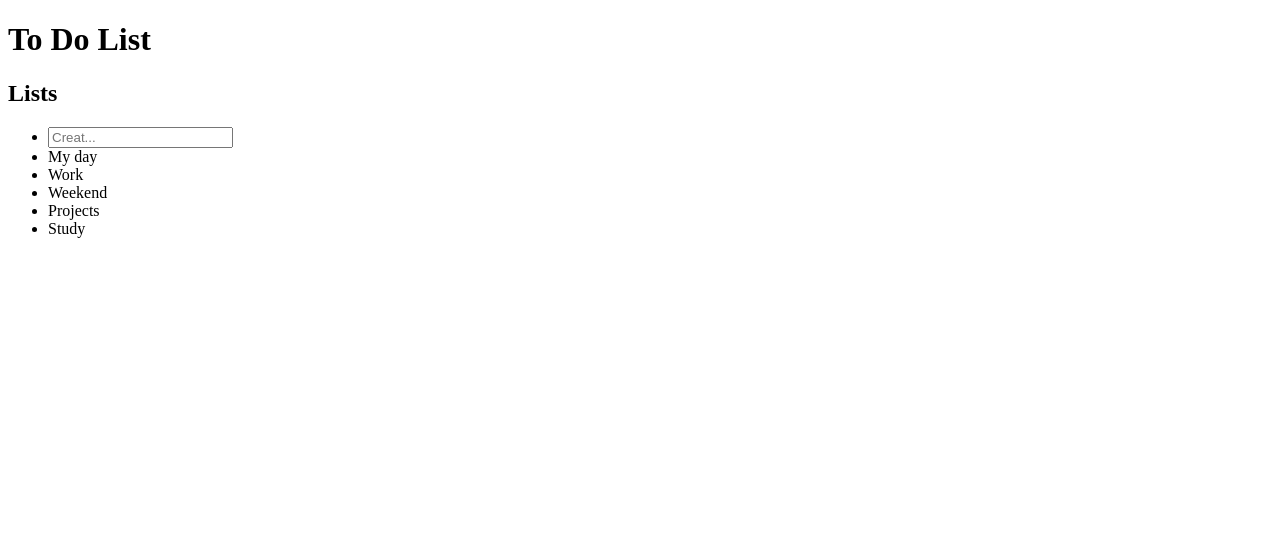
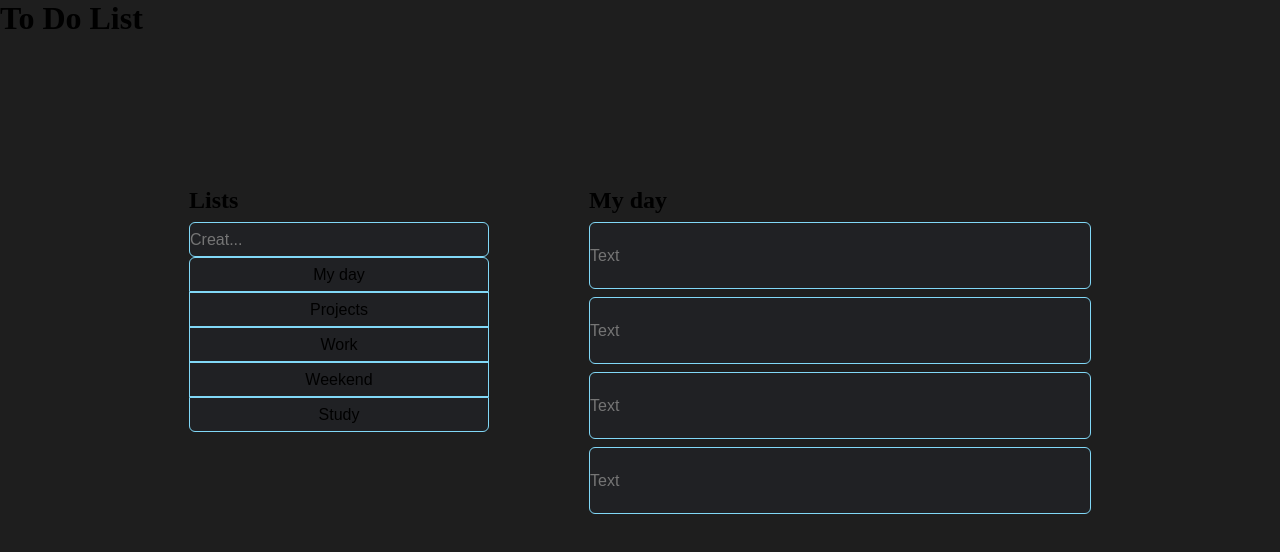
Before and after one commit to deborapianezzer/To-Do-List, a plain HTML site: page index.html in a window 1280 px wide. Drawn offline with Linux system fonts and the light colour scheme.

Commit message:
Configunrando o layout do projeto.

```diff
--- a/index.html
+++ b/index.html
@@ -4,6 +4,7 @@
   <meta charset="UTF-8">
   <meta http-equiv="X-UA-Compatible" content="IE=edge">
   <meta name="viewport" content="width=device-width, initial-scale=1.0">
+  <link rel="stylesheet" href="./style.css">
   <title>To Do List</title>
 </head>
 <body>
@@ -16,13 +17,24 @@
         <div class="lists">
           <ul>
             <li><input type="text" placeholder="Creat..."></li>
-            <li>My day</li>
-            <li>Work</li>
-            <li>Weekend</li>
-            <li>Projects</li>
-            <li>Study</li>
+            <li><button class="botão-1">My day</button></li>
+            <li><button class="botão-2">Projects</button></li>
+            <li><button class="botão-3">Work</button></li>
+            <li><button class="botão-4">Weekend</button></li>
+            <li><button class="botão-5">Study</button></li>
           </ul>
         </div>
+    </section>
+    <section id="topics">
+      <h2>My day</h2>
+      <div class="topics">
+        <ul>
+          <li><input type="text" placeholder="Text"></li>
+          <li><input type="text" placeholder="Text"></li>
+          <li><input type="text" placeholder="Text"></li>
+          <li><input type="text" placeholder="Text"></li>
+        </ul>
+      </div>
     </section>
   </main>
 </body>
--- /dev/null
+++ b/style.css
@@ -0,0 +1,84 @@
+* {
+  margin: 0;
+  padding: 0;
+}
+* ul {
+  list-style: none;
+}
+/* Body */
+body {
+  background-color: #1E1E1E;
+}
+/* Main */
+
+main {
+  display: flex;
+  justify-content: center;
+  margin-top: 150px;
+  gap: 100px;
+}
+main h2 {
+  margin-bottom: 8px;
+}
+/* Div Lists */
+div.lists input{
+  width: 298px;
+  height: 33px;
+  border-radius: 6px;
+  background-color: #202124;
+  border: 1px solid #81D8F7;
+  border-top-left-radius: 6px;
+  border-top-right-radius: 6px;
+  font-size: 16px;
+}
+div.lists button.botão-1 {
+  width: 300px;
+  height: 35px;
+  background-color: #202124;
+  border: 1px solid #81D8F7;
+  border-top-left-radius: 6px;
+  border-top-right-radius: 6px;
+  font-size: 16px;
+}
+div.lists button.botão-2 {
+  width: 300px;
+  height: 35px;
+  background-color: #202124;
+  border: 1px solid #81D8F7;
+  font-size: 16px;
+}
+div.lists button.botão-3 {
+  width: 300px;
+  height: 35px;
+  background-color: #202124;
+  border: 1px solid #81D8F7;
+  font-size: 16px;
+}
+div.lists button.botão-4 {
+  width: 300px;
+  height: 35px;
+  background-color: #202124;
+  border: 1px solid #81D8F7;
+  font-size: 16px;
+}
+div.lists button.botão-5 {
+  width: 300px;
+  height: 35px;
+  background-color: #202124;
+  border: 1px solid #81D8F7;
+  border-bottom-right-radius: 6px;
+  border-bottom-left-radius: 6px;
+  font-size: 16px;
+}
+/* Div Topics */
+div.topics ul li{
+  margin-bottom: 8px;
+}
+div.topics input {
+  width: 500px;
+  height: 65px;
+  background-color: #202124;
+  border: 1px solid #81D8F7;
+  border-radius: 6px;
+  font-size: 16px;
+}
```
